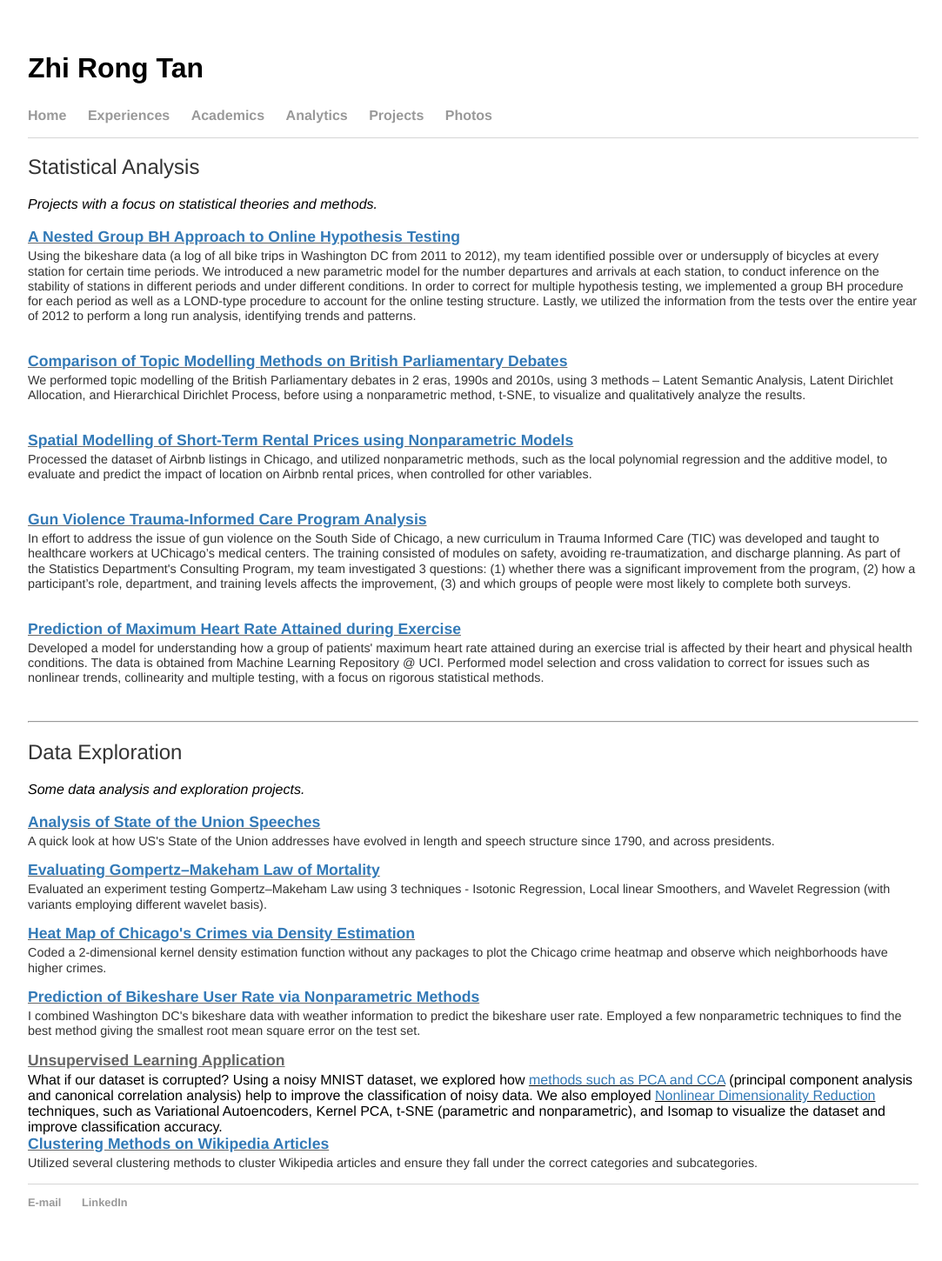
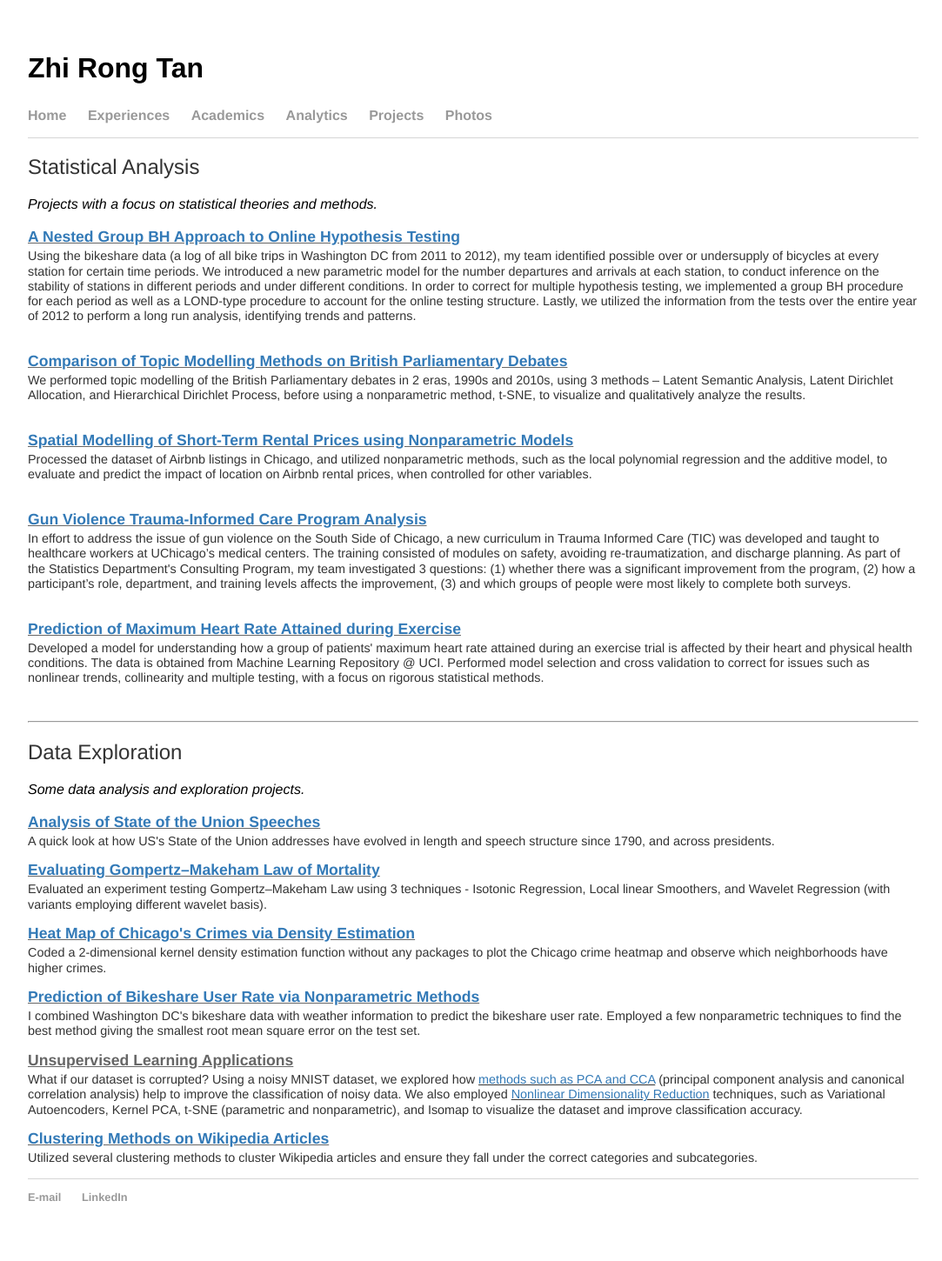
Before and after one commit to tanzhirong/tanzhirong.github.io, a Jekyll site: the page built from analytics/index.html, in a window 1280 px wide. Shown: the whole page at 87% size, without its empty margins (96-1179 px from the left). Built offline with Jekyll 4.4.1, drawn with Linux system fonts in a browser that asks for light colours.

Commit message:
Update index.html

```diff
--- a/analytics/index.html
+++ b/analytics/index.html
@@ -43,8 +43,8 @@ title: Statistical Analysis | Zhi Rong Tan
 <div class="project_title"><b><u><a target="_blank" href="bikeshare.html">Prediction of Bikeshare User Rate via Nonparametric Methods</a></u></b></div>
 <p class="exp_description">I combined Washington DC's bikeshare data with weather information to predict the bikeshare user rate. Employed a few nonparametric techniques to find the best method giving the smallest root mean square error on the test set.</p>
 
-<div class="project_title"><b><u>Unsupervised Learning Application</u></b></div>
-What if our dataset is corrupted? Using a noisy MNIST dataset, we explored how <u><a target="_blank" href="MNIST_1.html">methods such as PCA and CCA</a></u> (principal component analysis and canonical correlation analysis) help to improve the classification of noisy data. We also employed  <u><a target="_blank" href="MNIST_2.html">Nonlinear Dimensionality Reduction</a></u> techniques, such as Variational Autoencoders, Kernel PCA, t-SNE (parametric and nonparametric), and Isomap to visualize the dataset and improve classification accuracy.
+<div class="project_title"><b><u>Unsupervised Learning Applications</u></b></div>
+<p class="exp_description">What if our dataset is corrupted? Using a noisy MNIST dataset, we explored how <u><a target="_blank" href="MNIST_1.html">methods such as PCA and CCA</a></u> (principal component analysis and canonical correlation analysis) help to improve the classification of noisy data. We also employed  <u><a target="_blank" href="MNIST_2.html">Nonlinear Dimensionality Reduction</a></u> techniques, such as Variational Autoencoders, Kernel PCA, t-SNE (parametric and nonparametric), and Isomap to visualize the dataset and improve classification accuracy. </p>
 
 <div class="project_title"><b><u><a target="_blank" href="clustering.html">Clustering Methods on Wikipedia Articles</a></u></b></div>
 <p class="exp_description">Utilized several clustering methods to cluster Wikipedia articles and ensure they fall under the correct categories and subcategories.</p>
```
